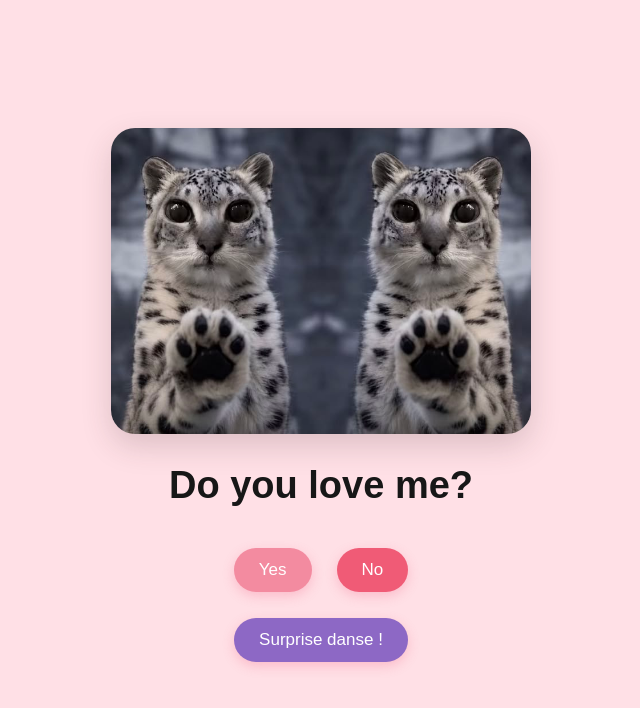
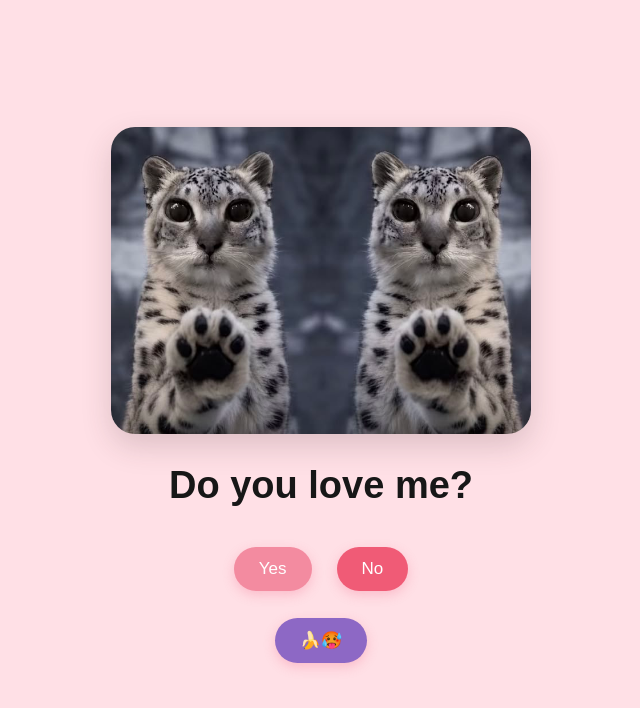
Before and after one commit to envlly/ILY, a plain HTML site: page index.html in a window 1280 px wide. Shown: the whole page, without its empty margins (319-959 px from the left). Drawn offline with Linux system fonts and the light colour scheme.

Commit message:
Use emoji label for dance button

```diff
--- a/index.html
+++ b/index.html
@@ -186,7 +186,7 @@ button {
 
     </div>
 
-    <button id="dance-button" type="button">Surprise danse !</button>
+    <button id="dance-button" type="button" aria-label="Afficher le GIF de danse">🍌🥵</button>
 
     <div id="result">
         UR CUTE! 💗🥰
```
